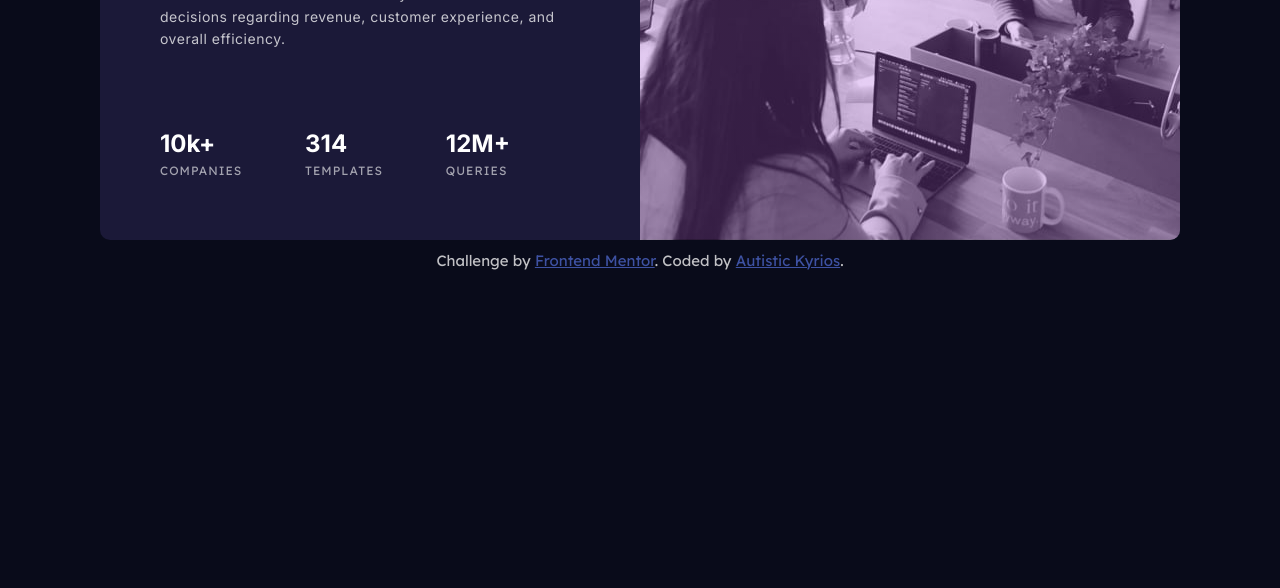
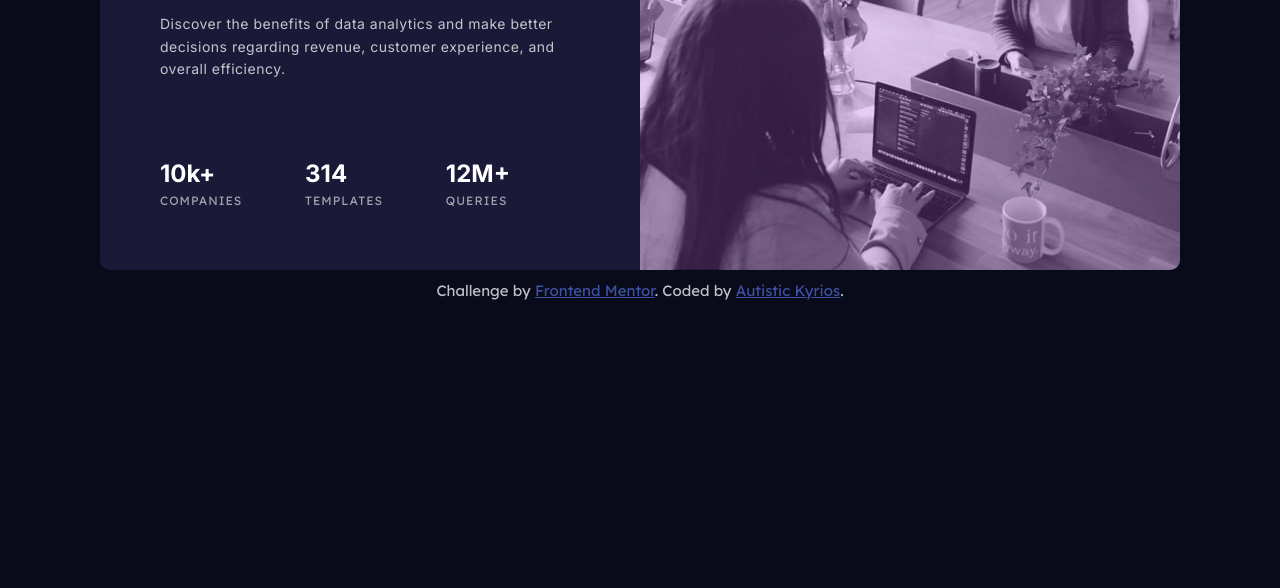
Before and after one commit to autistickyrios/stats-preview-card-component-main, a plain HTML site: page index.html in a window 1280 px wide. Shown: the part 212-800 px from the top of the page. Drawn offline with Linux system fonts and the light colour scheme.

Commit message:
margin top

```diff
--- a/style.css
+++ b/style.css
@@ -66,7 +66,7 @@ body {
   background-color: hsl(233, 47%, 7%);
   display: grid;
   place-content: center;
-  margin: 2rem 4rem;
+  margin: 5rem;
 }
 
 .card-stats {
```
